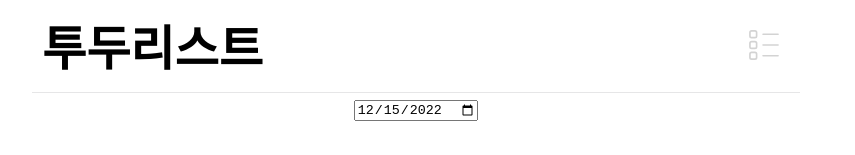
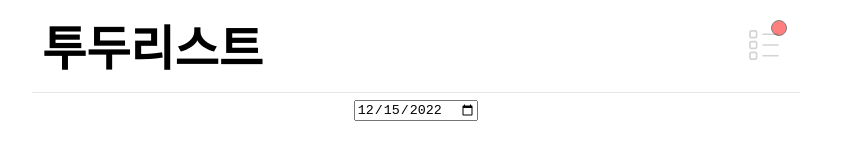
Before and after one commit to cskim9410/todo-list, a React (Create React App) app: page / in a window 1280 px wide. Both pictures are taken after typing "Sample" into the empty fields and a click on the button 640 px from the left and 708 px from the top of the page. Shown: the top 155 px of the page, without its empty margins (224-1079 px from the left). Built offline with nearby package versions, Linux system fonts and the light colour scheme.

Commit message:
Update: 미완료 된 항목 있으면 뱃지보여줌

```diff
--- a/src/components/Header.js
+++ b/src/components/Header.js
@@ -5,6 +5,7 @@ import ToggleList from "./ToggleList";
 
 const Header = ({ selectedDate, changeDate }) => {
   const [open, setOpen] = useState(false);
+  const [showBadge, setShowBadge] = useState(false);
 
   const clickHandler = () => {
     setOpen(!open);
@@ -14,12 +15,14 @@ const Header = ({ selectedDate, changeDate }) => {
       <h1>투두리스트</h1>
       <Button onClick={clickHandler}>
         <CiBoxList size="40" />
+        {showBadge && <Badge />}
       </Button>
       <ToggleList
         open={open}
         clickHandler={clickHandler}
         selectedDate={selectedDate}
         changeDate={changeDate}
+        setShowBadge={setShowBadge}
       />
     </HeaderContainer>
   );
@@ -44,3 +47,14 @@ const Button = styled.button`
     color: black;
   }
 `;
+const Badge = styled.div`
+  width: 14px;
+  height: 14px;
+  border-radius: 50%;
+  background-color: red;
+  position: absolute;
+  top: 2.5%;
+  right: 21%;
+  border: 1px black solid;
+  opacity: 0.5;
+`;
--- a/src/components/ToggleList.js
+++ b/src/components/ToggleList.js
@@ -1,25 +1,47 @@
 import styled from "styled-components";
-import { VscChromeClose, VscClose } from "react-icons/vsc";
-import { useContext } from "react";
+import { VscClose } from "react-icons/vsc";
+import { useContext, useState, useEffect } from "react";
 import { todoCtx } from "./../store/ContextProvider";
 
-const ToggleList = ({ open, clickHandler, changeDate }) => {
+const ToggleList = ({ open, clickHandler, changeDate, setShowBadge }) => {
   const { todos } = useContext(todoCtx);
+  const [lists, setLists] = useState([]);
+
+  useEffect(() => {
+    setLists(() => {
       const lists = todos
         .reduce((acc, todo) => {
-      const duplIndex = acc.findIndex((accTodo) => accTodo.date === todo.date);
+          const duplIndex = acc.findIndex(
+            (accTodo) => accTodo.date === todo.date
+          );
           if (duplIndex >= 0) {
-        acc[duplIndex].count += 1;
+            if (todo.isDone) {
+              acc[duplIndex].doneCount += 1;
               return acc;
+            } else {
+              acc[duplIndex].notDoneCount += 1;
+              return acc;
+            }
           }
           acc.push({
             date: todo.date,
-        count: 1,
+            doneCount: todo.isDone ? 1 : 0,
+            notDoneCount: todo.isDone ? 0 : 1,
           });
-      console.log(acc);
           return acc;
         }, [])
         .sort((a, b) => new Date(a.date) - new Date(b.date));
+      return lists;
+    });
+  }, [todos]);
+
+  useEffect(() => {
+    setShowBadge(false);
+    if (lists.filter((list) => list.notDoneCount > 0).length > 0) {
+      setShowBadge(true);
+    }
+  }, [lists]);
+
   return (
     <Container open={open}>
       <Div>
@@ -33,9 +55,12 @@ const ToggleList = ({ open, clickHandler, changeDate }) => {
       <Div>
         <Ul>
           {lists.map((list) => (
-            <Li onClick={() => changeDate(list.date)}>
+            <Li key={Math.random()} onClick={() => changeDate(list.date)}>
               <p>{list.date}</p>
-              <p>{list.count}개</p>
+              <div>
+                <p>완료{list.doneCount}개</p>
+                <p>미완료{list.notDoneCount}개</p>
+              </div>
             </Li>
           ))}
         </Ul>
@@ -101,7 +126,9 @@ const Ul = styled.ul`
 const Li = styled.li`
   display: flex;
   justify-content: space-between;
-  padding: 10px;
+  align-items: center;
+  padding: 0 20px 0 20px;
+  border-bottom: 1px solid lightgray;
   cursor: pointer;
   &:hover {
     background-color: lightgray;
```
Lines whose indentation alone changed are shown as unchanged.
